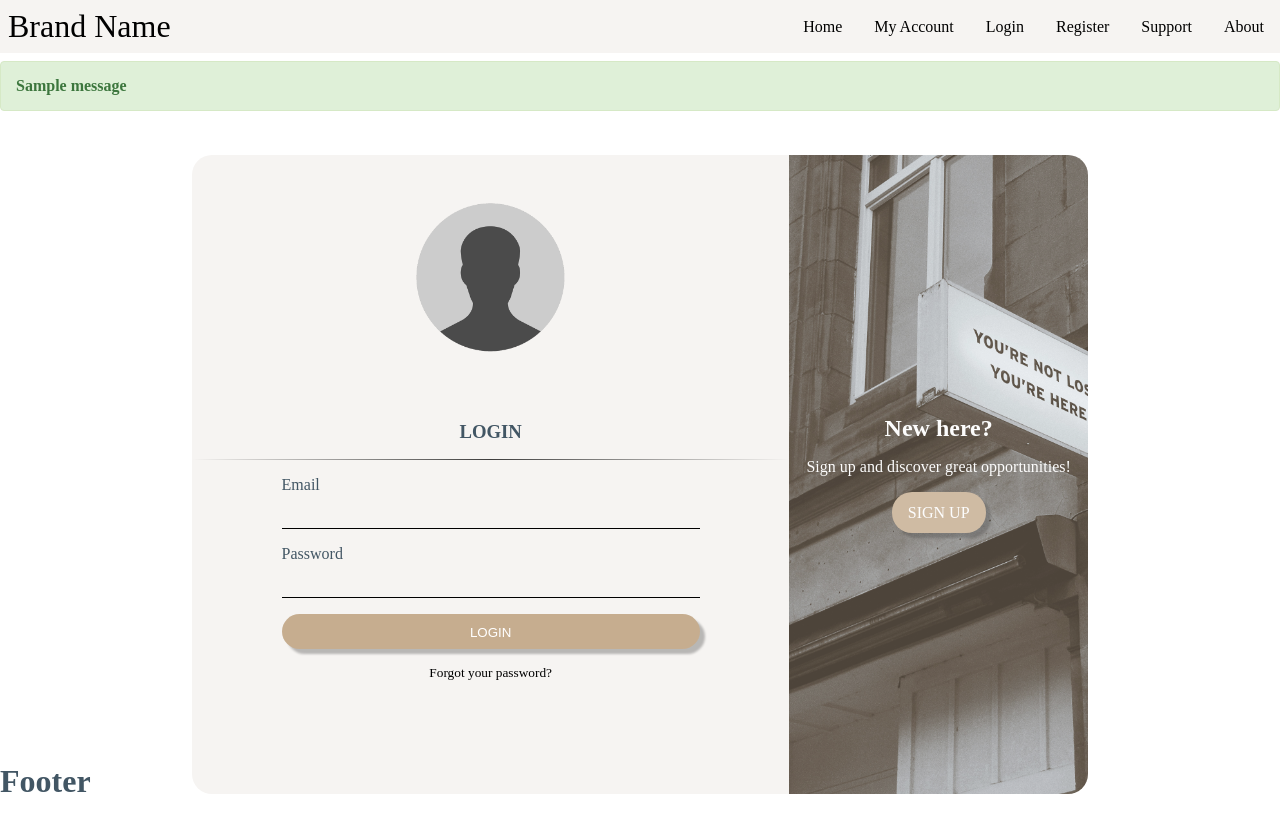
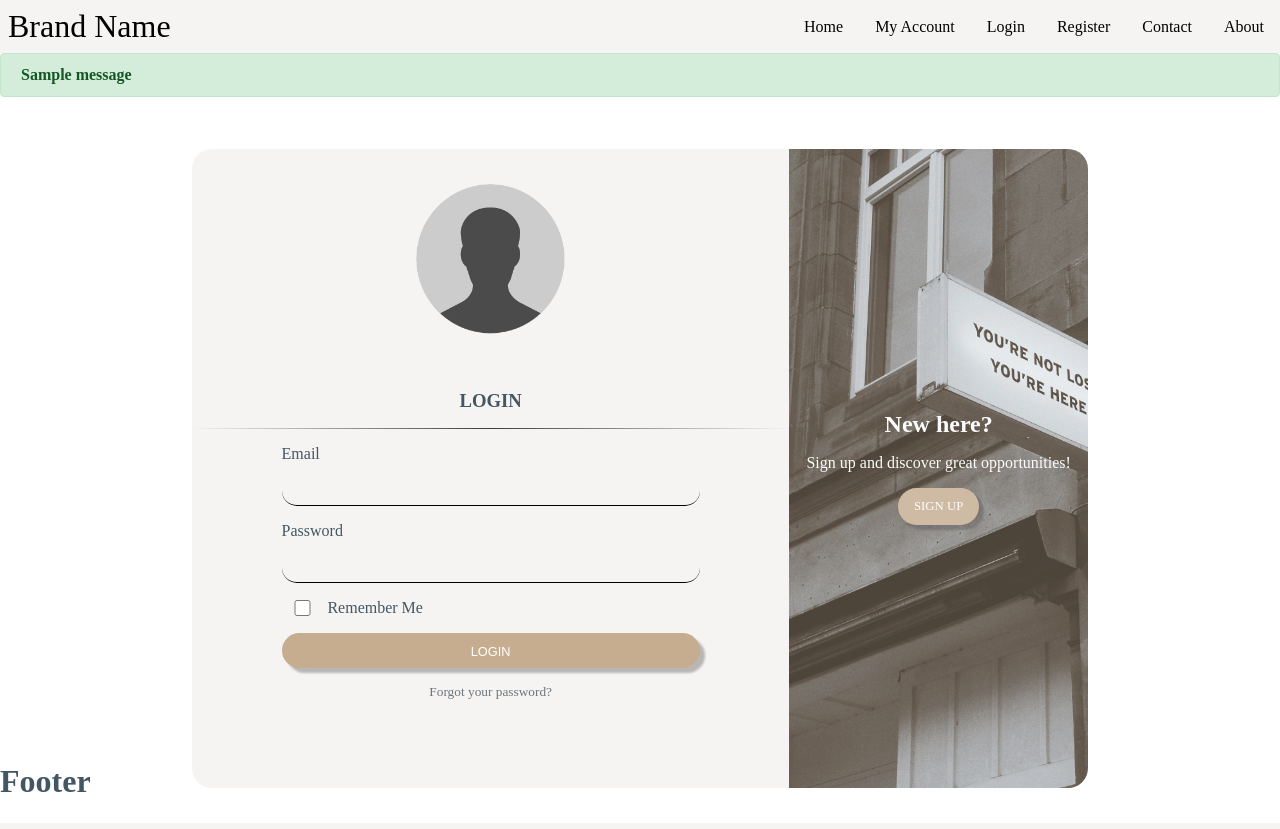
Before and after one commit to Lucaas27/FYP, a Flask app: page /login in a window 1280 px wide. Run offline with Flask 2, Linux system fonts and the light colour scheme; one stand-in notice (Sample message) is shown.

Commit message:
Form validation

```diff
--- a/app.py
+++ b/app.py
@@ -21,9 +21,10 @@ def register():
     return render_template("register.html", title="Register", form=form)
 
 
-@app.route("/login")
+@app.route("/login", methods=["GET", "POST"])
 def login():
     form = LoginForm()
+
     return render_template("login.html", title="Login", form=form)
 
 
--- a/static/css/styles.css
+++ b/static/css/styles.css
@@ -39,11 +39,13 @@ html {
 a {
 	color: black;
 	text-decoration: none;
+	cursor: pointer;
 }
 .btn {
 	padding: 0.7rem 1rem;
 	background-color: var(--fourth-color);
 	border-radius: 20px;
+	max-width: 100%;
 	color: var(--main-color);
 	filter: drop-shadow(5px 5px 1px rgba(0, 0, 0, 0.25));
 	cursor: pointer;
@@ -51,23 +53,28 @@ a {
 	display: block;
 	text-align: center;
 	border: none;
+	white-space: nowrap;
+	overflow: hidden;
+	font-size: 0.8rem;
+	text-overflow: ellipsis;
 }
 
 .btn:hover {
 	background-color: var(--main-color);
 	color: var(--second-color);
-	transform: translateX(15px);
+	transform: translateX(13px);
 }
 
 input {
 	display: block;
 	height: 35px;
 	width: 70%;
-	margin: 0 auto;
+	margin: 0.5rem auto;
 	border: none;
 	padding-left: 20px;
 	background: transparent;
 	border-bottom: 1px solid black;
+	border-radius: 15px;
 }
 
 input:hover,
@@ -76,49 +83,52 @@ input:active:focus {
 	color: var(--second-color);
 	outline: none;
 	border-bottom: 1.5px solid var(--fourth-color);
-	transform: translateY(5px);
+	transform: translateY(3px);
 }
+
 label {
 	display: block;
 	width: 70%;
 	margin: 0 auto;
 }
 
-/* Alerts */
+/* Form alert styles */
+
+.invalid-input {
+	display: block;
+	border-color: #dc3545;
+	box-shadow: 0 0 0 0.2rem rgba(220, 53, 69, 0.25);
+}
+
+.invalid-feedback {
+	display: block;
+	width: 70%;
+	margin: 0.25rem auto 0 auto;
+	font-size: 80%;
+	color: #dc3545;
+}
 
 .alert {
-	padding: 15px;
-	margin-bottom: 20px;
+	padding: 0.75rem 1.25rem;
+	margin-bottom: 1rem;
 	border: 1px solid transparent;
-	border-radius: 4px;
-	margin: 0.5rem 0;
+	border-radius: 0.25rem;
 }
 
-.alert > p + p {
-	margin-top: 5px;
+.success {
+	color: #155724;
+	background-color: #d4edda;
+	border-color: #c3e6cb;
 }
 
-.alert > p,
-.alert > ul {
-	margin-bottom: 0;
+.danger {
+	color: #721c24;
+	background-color: #f8d7da;
+	border-color: #f5c6cb;
 }
-
-.alert-success {
-	background-color: #dff0d8;
-	border-color: #d6e9c6;
-	color: #3c763d;
+.text-muted {
+	color: #6c757d;
 }
-
-.alert-success hr {
-	border-top-color: #c9e2b3;
-}
-
-.alert-danger {
-	background-color: #f2dede;
-	border-color: #ebccd1;
-	color: #a94442;
-}
-
 /* - Website layout
  -----------------------*/
 .layout {
@@ -220,7 +230,6 @@ label {
 	justify-content: space-between;
 	width: 30px;
 	height: 20px;
-	cursor: pointer;
 }
 
 .hamb-menu .bar {
@@ -230,7 +239,7 @@ label {
 	border-radius: 15px;
 }
 
-/* - Login and Register page
+/* - Login page
 ---------------------- */
 .page-container {
 	height: 100%;
@@ -285,11 +294,40 @@ label {
 .page-container .bg-form .form-inputs small {
 	text-align: center;
 	display: block;
-	width: 100%;
+	max-width: 100%;
 }
 
 .page-container .bg-form .form-inputs > * {
 	margin: 1rem 0;
+}
+
+.page-container .bg-form .form-inputs .form-check {
+	display: flex;
+	align-items: center;
+	justify-content: flex-start;
+	flex-wrap: nowrap;
+	width: 70%;
+	margin: auto;
+}
+.page-container .bg-form .form-inputs .form-check .form-check-input {
+	order: 1;
+	height: 1rem;
+	max-width: 10%;
+	margin: 0;
+}
+.form-check-input:hover,
+.form-check-input:focus,
+.form-check-input:active:focus {
+	transform: none;
+}
+
+.page-container .bg-form .form-inputs .form-check .form-check-label {
+	order: 2;
+	max-width: 100%;
+	margin: 0 0 0 0.25rem;
+	overflow: hidden;
+	text-overflow: ellipsis;
+	white-space: nowrap;
 }
 
 .page-container .bg-form .signup-banner {
@@ -317,7 +355,7 @@ label {
 #register .bg-form {
 	background-color: var(--third-color);
 	min-width: 50%;
-	height: 90%;
+	height: 95%;
 	border-radius: 20px;
 	display: grid;
 	grid-template-columns: 1fr;
--- a/templates/layout.html
+++ b/templates/layout.html
@@ -32,7 +32,7 @@
 							<li><a href="#">My Account</a></li>
 							<li><a href="{{ url_for("login") }}">Login</a></li>
 							<li><a href="{{ url_for("register") }}">Register</a></li>
-							<li><a href="#">Support</a></li>
+							<li><a href="#">Contact</a></li>
 							<li><a href="{{ url_for("about") }}">About</a></li>
 						</ul>
 					</div>
@@ -43,7 +43,7 @@
 				{% with messages = get_flashed_messages(with_categories=true) %}
 					{% if messages %}
 						{% for category, message in messages %}
-						<div class="alert alert-{{category}}">
+						<div class="alert {{category}}">
 							<h4>{{message}}</h4>
 						</div>
 						{% endfor %}
--- a/templates/login.html
+++ b/templates/login.html
@@ -14,17 +14,43 @@
             <hr>
 			<div>
                 {{form.email.label}}
-                {{form.email (class="input-field")}}
+
+                {%if form.email.errors %}
+                    {{form.email(class="invalid-input")}}
+                    <div class="invalid-feedback">
+                        {%for mistake in form.email.errors %}
+                            <span>{{ mistake }}</span>
+                        {%endfor%}
+                    </div>
+                {%else%}
+                    {{form.email}}
+                {%endif%}
 			</div>
+
 			<div>
                 {{form.password.label}}
-                {{form.password (class="input-field")}}
+
+                {%if form.password.errors %}
+                    {{form.password(class="invalid-input")}}
+                    <div class="invalid-feedback">
+                        {%for mistake in form.password.errors %}
+                            <span>{{ mistake }}</span>
+                        {%endfor%}
+                    </div>
+                {%else%}
+                    {{form.password}}
+                {%endif%}
 			</div>
+
+            <div class="form-check">
+                {{form.remember_me.label(class="form-check-label")}}
+                {{form.remember_me(class="form-check-input")}}
+            </div>
             <div>
                 {{form.submit(class="btn")}}
             </div>
-            <small class="text-muted">
-                <a> Forgot your password? </a>
+            <small>
+                <a class="text-muted"> Forgot your password? </a>
             </small>
 		</form>
         <div class="signup-banner">
```
Also changed, not shown: templates/register.html (+46 -4 lines).
